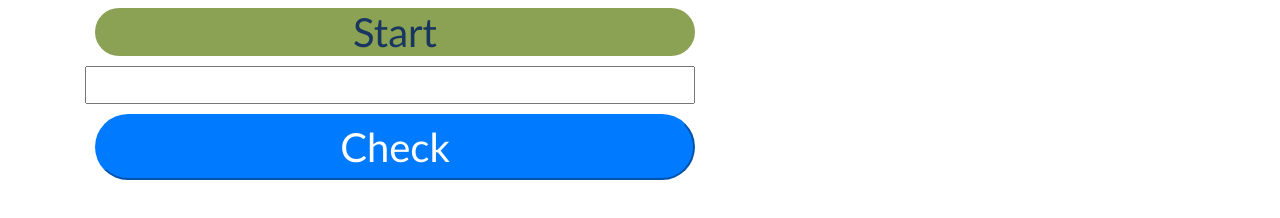
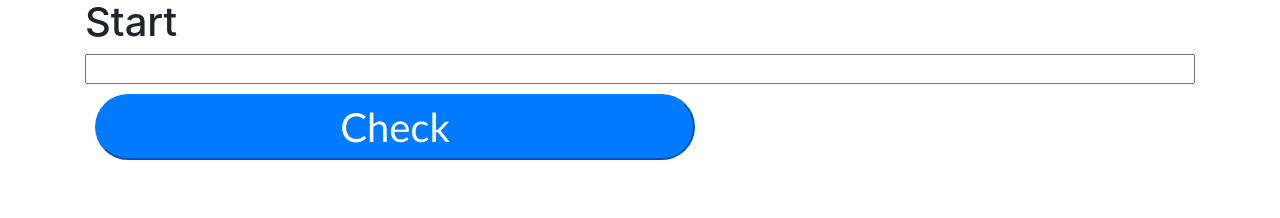
Before and after one commit to SAIGANESH209/project2, a plain HTML site: page index.html in a window 1280 px wide. Shown: the part 242-460 px from the top of the page. Drawn offline with nearby package versions, Linux system fonts and the light colour scheme; a web font is replaced by a local one.

Commit message:
Update index.html

```diff
--- a/index.html
+++ b/index.html
@@ -9,12 +9,12 @@
   <body>
     <div class="container">
       <div class="row">
-        <div class="col d-flex flex-column justify-content-center" >
+        <div class="col d-flex flex-column justify-content-center game_container">
           <img src="https://res.cloudinary.com/dgwjydokt/image/upload/v1702295946/download_lup4hr.png" class="image"/>
-          <h1 class="par">Start</h1>
-          <input type="number" min="1" max="100"  id="enter_value"  style="margin-right: 500px; padding: 5px;" />
-          <button class="par btn-primary" onclick="number_check()" id="number_value" >Check</button>
-          <p id="status"></p>
+          <h1 class="heading">Start</h1>
+          <input type="number" min="1" max="100"  id="enter_value" class="input"/>
+          <button class="par btn-primary button" onclick="number_check()" id="number_value" >Check</button>
+          <p id="status" class="result" ></p>
 
         </div>
       </div>
```
